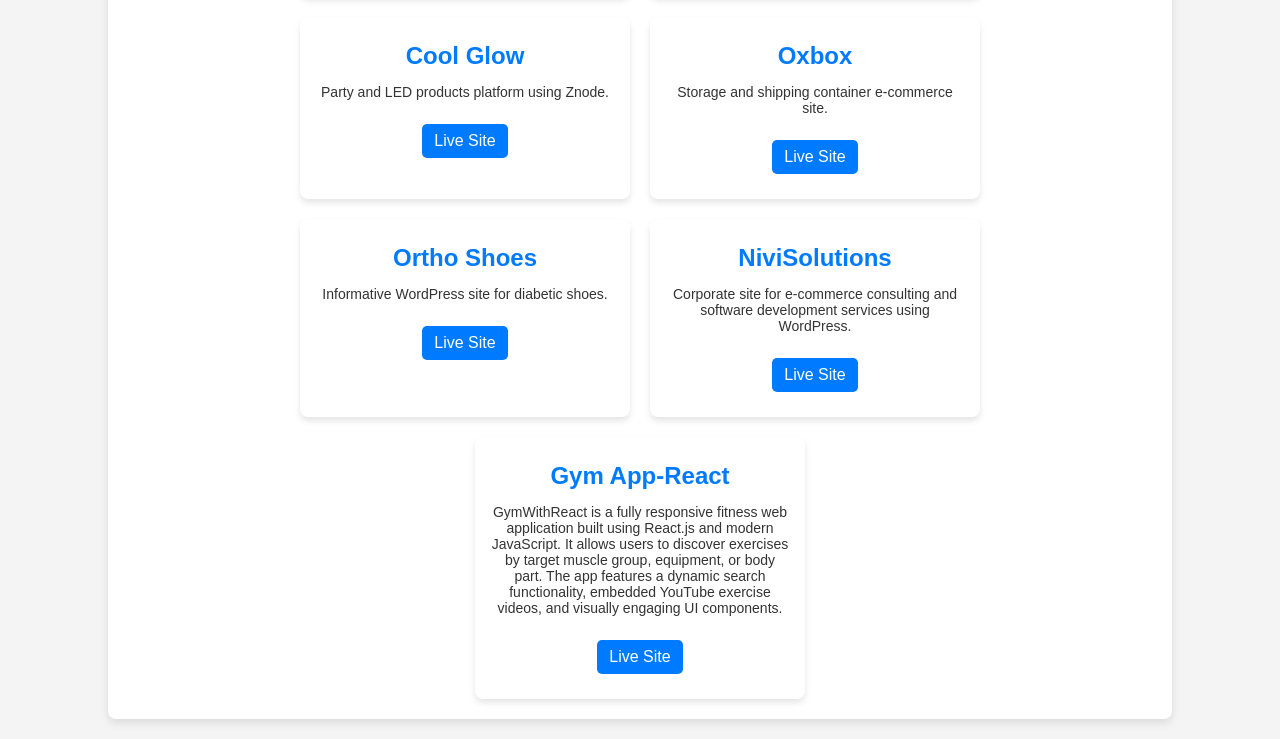
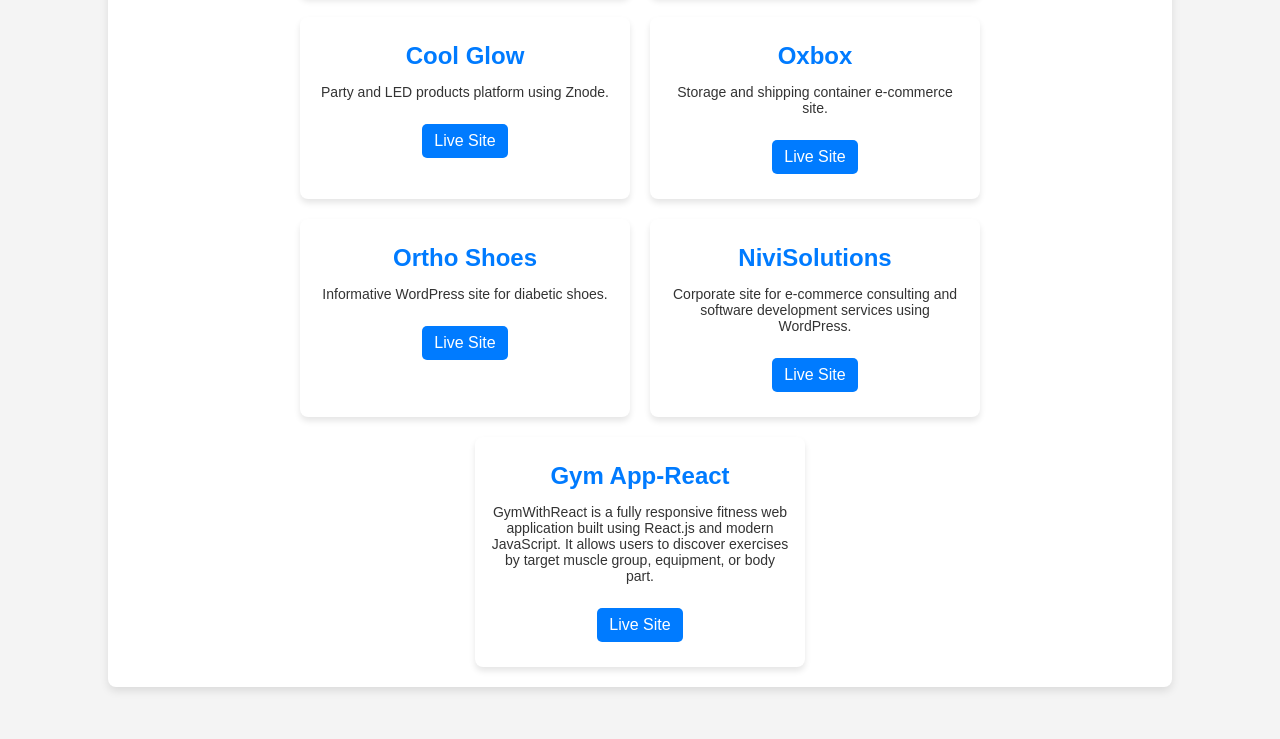
Before and after one commit to AnjaliVijaySirsam/portfolio, a plain HTML site: page index.html in a window 1280 px wide. Shown: the part 395-1134 px from the top of the page. After the commit the page ends 1102 px from the top, so only its background shows below. Drawn offline with Linux system fonts and the light colour scheme.

Commit message:
Update index.html

```diff
--- a/index.html
+++ b/index.html
@@ -45,7 +45,7 @@
             </div>
               <div class="project">
                 <h2>Gym App-React </h2>
-                <p>GymWithReact is a fully responsive fitness web application built using React.js and modern JavaScript. It allows users to discover exercises by target muscle group, equipment, or body part. The app features a dynamic search functionality, embedded YouTube exercise videos, and visually engaging UI components.</p>
+                <p>GymWithReact is a fully responsive fitness web application built using React.js and modern JavaScript. It allows users to discover exercises by target muscle group, equipment, or body part. </p>
                 <a href="https://anjalivijaysirsam.github.io/GymWithReact/" target="_blank">Live Site</a>
             </div>
 
```
